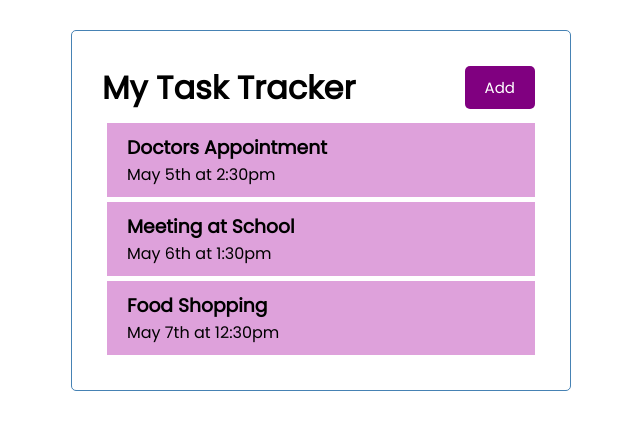
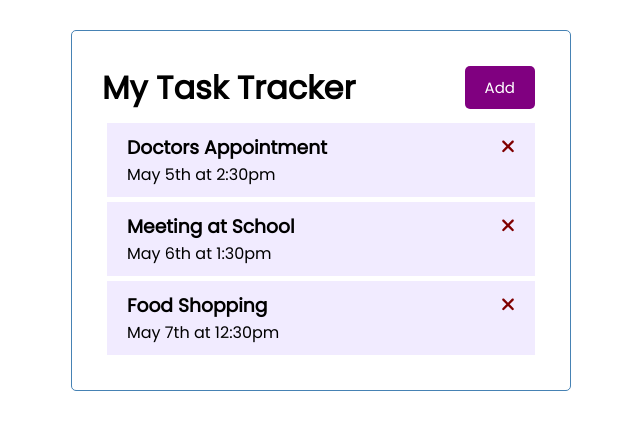
Before and after one commit to CypherNyx/task-tracker-app, an Angular app: page / in a window 1280 px wide. Shown: the top 430 px of the page, without its empty margins (319-959 px from the left). Built offline with nearby package versions, Linux system fonts and the light colour scheme.

Commit message:
Angular font-awesome setup

```diff
--- a/package.json
+++ b/package.json
@@ -18,6 +18,9 @@
     "@angular/platform-browser": "^17.3.0",
     "@angular/platform-browser-dynamic": "^17.3.0",
     "@angular/router": "^17.3.0",
+    "@fortawesome/angular-fontawesome": "^0.14.1",
+    "@fortawesome/fontawesome-svg-core": "^6.4.2",
+    "@fortawesome/free-solid-svg-icons": "^6.4.2",
     "rxjs": "~7.8.0",
     "tslib": "^2.3.0",
     "zone.js": "~0.14.3"
--- a/src/app/app.module.ts
+++ b/src/app/app.module.ts
@@ -7,6 +7,7 @@
 import { ButtonComponent } from './components/button/button.component';
 import { TasksComponent } from './components/tasks/tasks.component';
 import { TaskItemComponent } from './components/task-item/task-item.component';
+import { FontAwesomeModule } from '@fortawesome/angular-fontawesome';
 
 @NgModule({
   declarations: [
@@ -18,7 +19,8 @@
   ],
   imports: [
     BrowserModule,
-    AppRoutingModule
+    AppRoutingModule,
+    FontAwesomeModule
   ],
   providers: [],
   bootstrap: [AppComponent]
--- a/src/app/components/task-item/task-item.component.css
+++ b/src/app/components/task-item/task-item.component.css
@@ -1,5 +1,5 @@
 .task {
-  background: #dea1db;
+  background: #f1ebff;
   margin: 5px;
   padding: 10px 20px;
   cursor: pointer;
--- a/src/app/components/task-item/task-item.component.html
+++ b/src/app/components/task-item/task-item.component.html
@@ -1,4 +1,4 @@
 <div class="task">
-  <h3>{{ task?.text }}</h3>
+  <h3>{{ task?.text }} <fa-icon [icon]="faTimes" [ngStyle]="{'color': 'maroon'}"></fa-icon></h3>
   <p> {{ task?.day }}</p>
 </div>
--- a/src/app/components/task-item/task-item.component.ts
+++ b/src/app/components/task-item/task-item.component.ts
@@ -1,5 +1,6 @@
 import { Component, Input } from '@angular/core';
 import { Task } from '../../Task';
+import { faTimes } from '@fortawesome/free-solid-svg-icons';
 
 @Component({
   selector: 'app-task-item',
@@ -8,4 +9,5 @@
 })
 export class TaskItemComponent {
   @Input() task: Task | undefined;
+  faTimes = faTimes;
 }
```
Also changed, not shown: 1 other file (tests, documents, lock files or other folders).
